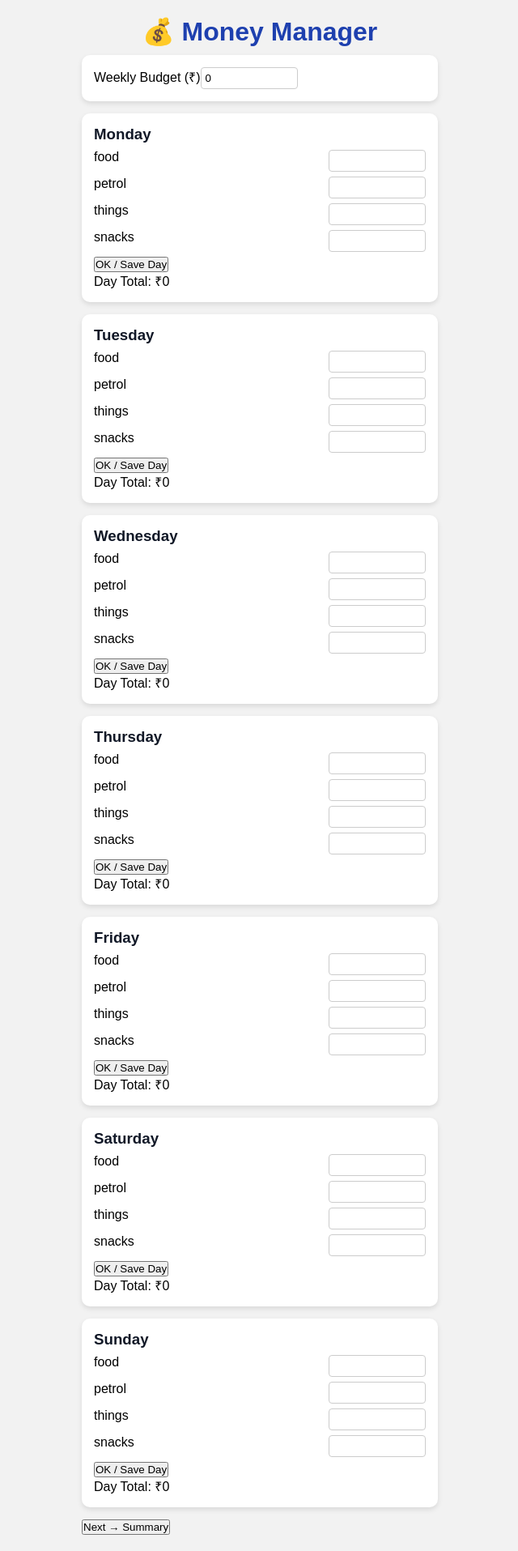
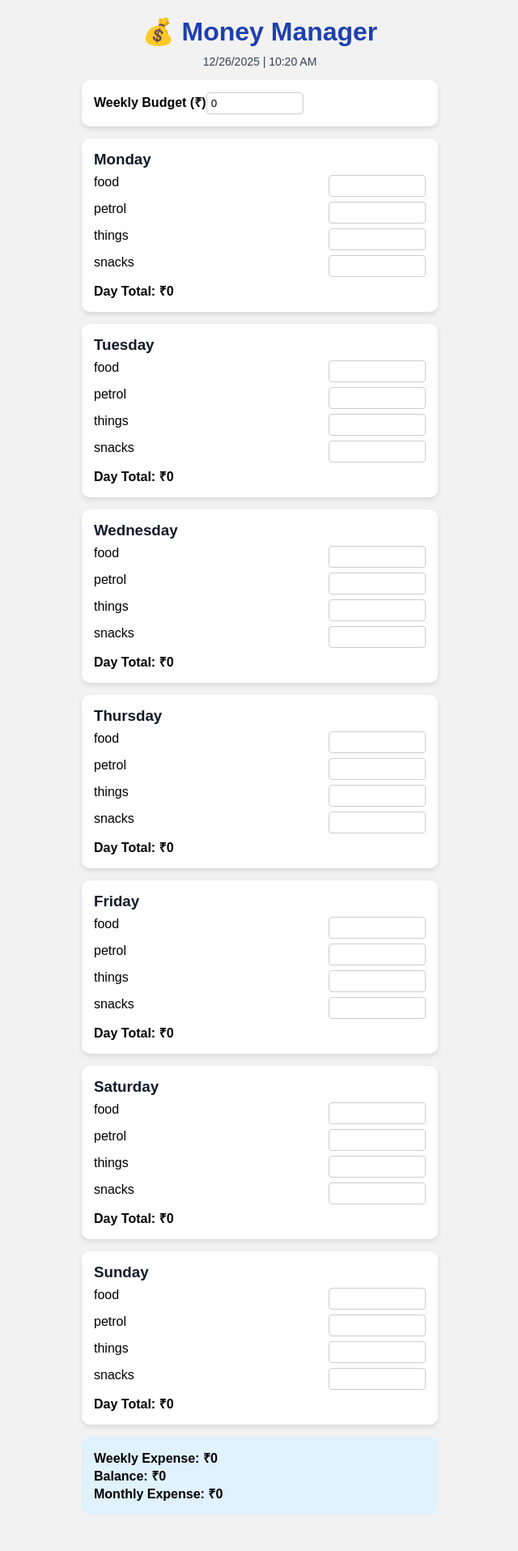
Before and after one commit to RadhakrishnanSA/Money_manager, a React (Vite) app: page / in a window 1280 px wide. Shown: the whole page at 81% size, without its empty margins (319-959 px from the left). After the commit the page ends 1890 px from the top, so only its background shows below. Built offline with nearby package versions, Linux system fonts and the light colour scheme.

Commit message:
Update App.jsx

```diff
--- a/src/App.jsx
+++ b/src/App.jsx
@@ -1,12 +1,11 @@
-import { useState } from "react";
+import { useState, useEffect } from "react";
 import "./App.css";
 
 const days = ["Monday", "Tuesday", "Wednesday", "Thursday", "Friday", "Saturday", "Sunday"];
 
 function App() {
   const [budget, setBudget] = useState(0);
-  const [week, setWeek] = useState(1);
-  const [showSummary, setShowSummary] = useState(false);
+  const [dateTime, setDateTime] = useState("");
 
   const [data, setData] = useState(
     days.map(() => ({
@@ -14,19 +13,29 @@ function App() {
       petrol: 0,
       things: 0,
       snacks: 0,
-      saved: false,
     }))
   );
+
+  useEffect(() => {
+    const updateTime = () => {
+      const now = new Date();
+      const date = now.toLocaleDateString();
+      const time = now.toLocaleTimeString("en-US", {
+        hour: "numeric",
+        minute: "numeric",
+        hour12: true,
+      });
+      setDateTime(`${date} | ${time}`);
+    };
+
+    updateTime();
+    const interval = setInterval(updateTime, 1000);
+    return () => clearInterval(interval);
+  }, []);
 
   const handleChange = (dayIndex, field, value) => {
     const updated = [...data];
     updated[dayIndex][field] = Number(value);
-    setData(updated);
-  };
-
-  const saveDay = (index) => {
-    const updated = [...data];
-    updated[index].saved = true;
     setData(updated);
   };
 
@@ -38,52 +47,16 @@ function App() {
     0
   );
 
+  const balance = budget - weeklyExpense;
   const monthlyExpense = weeklyExpense * 4;
-  const balance = budget - weeklyExpense;
-
-  if (showSummary) {
-    return (
-      <div className="container">
-        <h1>📊 Summary (Week {week})</h1>
-
-        <div className="summary-box">
-          <p>Weekly Budget: ₹{budget}</p>
-          <p>Weekly Expense: ₹{weeklyExpense}</p>
-          <p>Balance: ₹{balance}</p>
-        </div>
-
-        <div className="summary-box">
-          <p>Monthly Expense: ₹{monthlyExpense}</p>
-        </div>
-
-        <button
-          className="secondary"
-          onClick={() => {
-            setWeek(week + 1);
-            setShowSummary(false);
-            setData(
-              days.map(() => ({
-                food: 0,
-                petrol: 0,
-                things: 0,
-                snacks: 0,
-                saved: false,
-              }))
-            );
-          }}
-        >
-          Next Week →
-        </button>
-      </div>
-    );
-  }
 
   return (
     <div className="container">
       <h1>💰 Money Manager</h1>
+      <div className="datetime">{dateTime}</div>
 
       <div className="card">
-        <label>Weekly Budget (₹)</label>
+        <label className="budget-label">Weekly Budget (₹)</label>
         <input
           type="number"
           value={budget}
@@ -100,7 +73,6 @@ function App() {
               <span>{cat}</span>
               <input
                 type="number"
-                disabled={data[index].saved}
                 onChange={(e) =>
                   handleChange(index, cat, e.target.value)
                 }
@@ -108,17 +80,17 @@ function App() {
             </div>
           ))}
 
-          <button onClick={() => saveDay(index)}>
-            {data[index].saved ? "Saved ✅" : "OK / Save Day"}
-          </button>
-
-          <p>Day Total: ₹{dayTotal(data[index])}</p>
+          <p className="total">
+            Day Total: ₹{dayTotal(data[index])}
+          </p>
         </div>
       ))}
 
-      <button className="secondary" onClick={() => setShowSummary(true)}>
-        Next → Summary
-      </button>
+      <div className="summary">
+        <p>Weekly Expense: ₹{weeklyExpense}</p>
+        <p>Balance: ₹{balance}</p>
+        <p>Monthly Expense: ₹{monthlyExpense}</p>
+      </div>
     </div>
   );
 }
```
